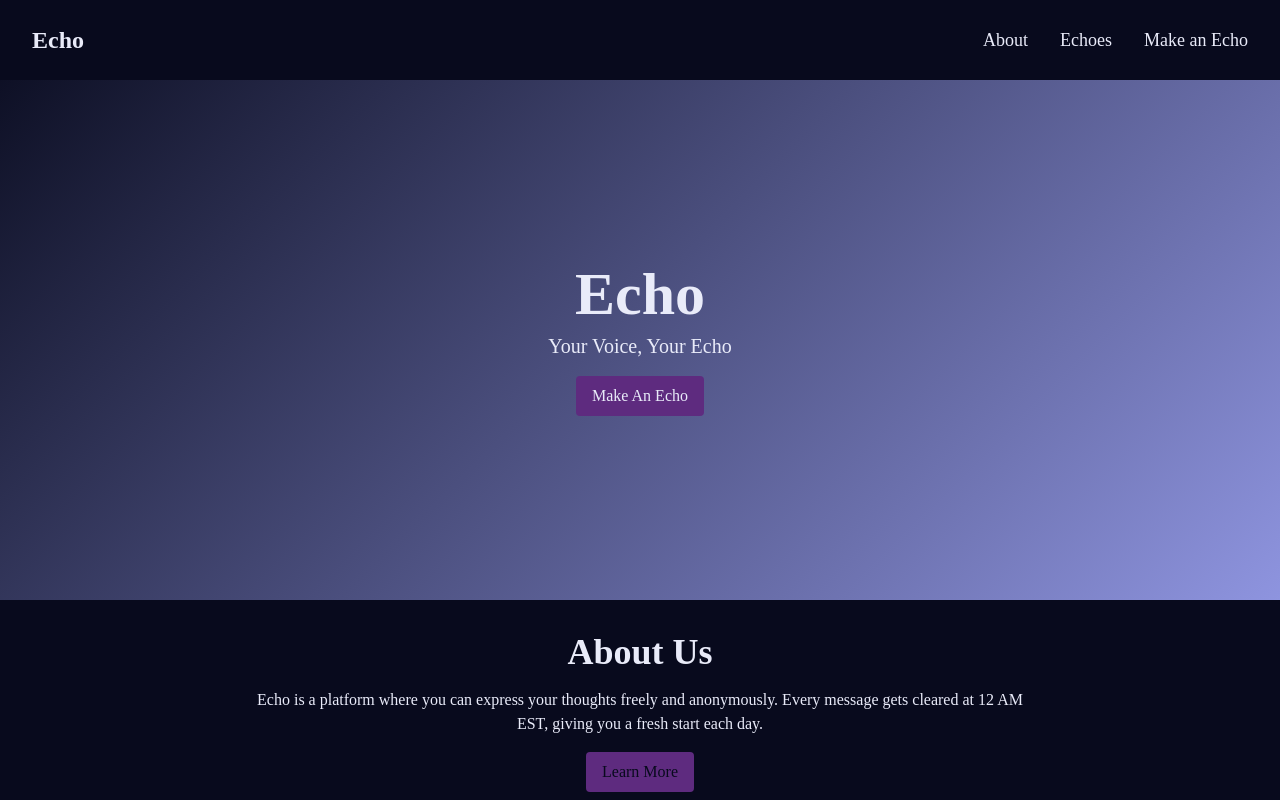
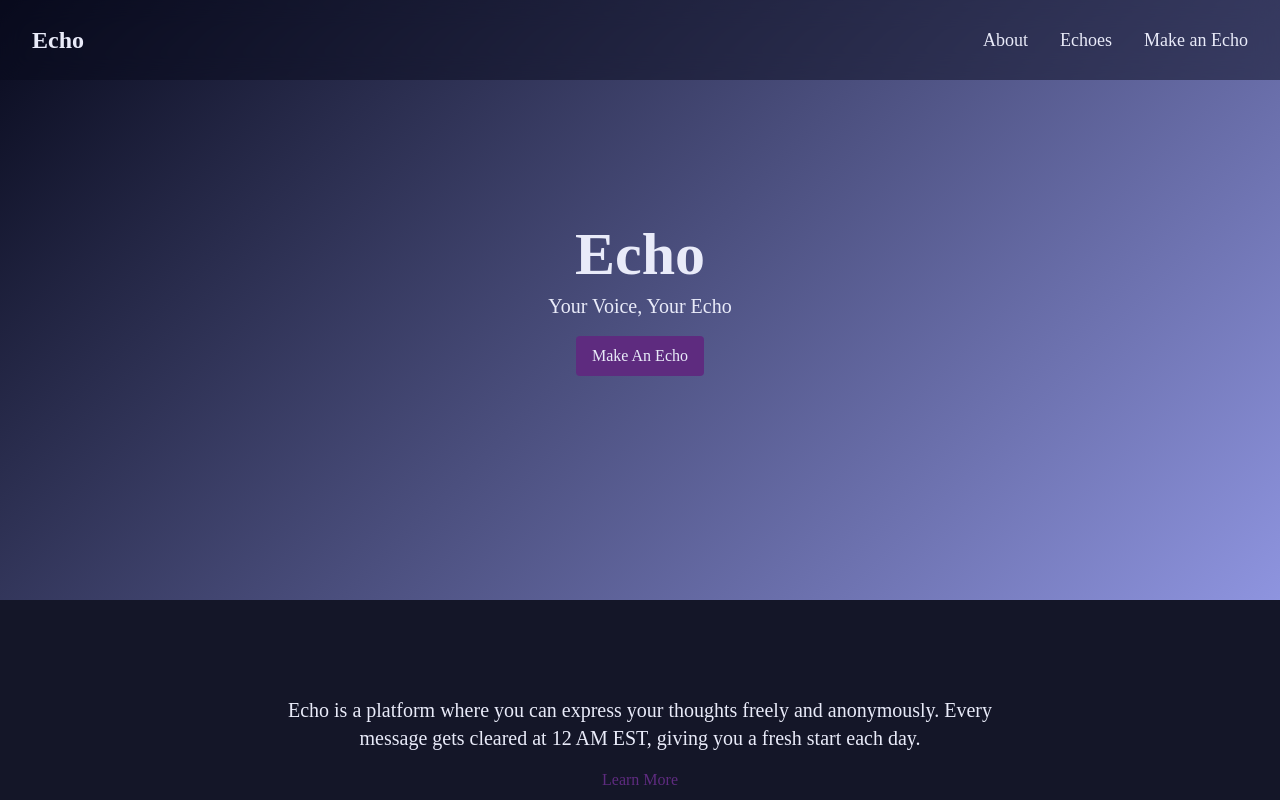
Before and after one commit to P541M/echo, a React (Create React App) app: page / in a window 1280 px wide. Shown: the top 800 px of the page. Built offline with nearby package versions, Linux system fonts and the light colour scheme; no server answers.

Commit message:
feat adjusting overall colouring and styling again lmao

```diff
--- a/src/components/About.jsx
+++ b/src/components/About.jsx
@@ -4,17 +4,21 @@ const About = () => {
   return (
     <div
       id="about"
-      className="w-full flex flex-col items-center bg-background text-text py-8"
+      className="w-full flex flex-col items-center justify-center py-20 bg-backgroundLight"
     >
-      <h2 className="text-4xl font-bold mb-4">About Us</h2>
-      <p className="max-w-3xl text-center mb-4">
-        Echo is a platform where you can express your thoughts freely and
-        anonymously. Every message gets cleared at 12 AM EST, giving you a fresh
-        start each day.
-      </p>
-      <button className="px-4 py-2 bg-secondary text-background rounded hover:bg-accent transition">
-        Learn More
-      </button>
+      <div className="relative z-10 text-center p-4 max-w-3xl">
+        <p className="text-xl mb-4">
+          Echo is a platform where you can express your thoughts freely and
+          anonymously. Every message gets cleared at 12 AM EST, giving you a
+          fresh start each day.
+        </p>
+        <p
+          className="text-secondary cursor-pointer hover:text-accent transition"
+          onClick={() => alert("Learn More clicked!")}
+        >
+          Learn More
+        </p>
+      </div>
     </div>
   );
 };
--- a/src/components/Hero.jsx
+++ b/src/components/Hero.jsx
@@ -4,7 +4,7 @@ const Hero = () => {
   return (
     <div
       id="home"
-      className="w-full h-[600px] flex flex-col items-center justify-center text-text pt-20"
+      className="w-full h-[600px] flex flex-col items-center justify-center text-text"
       style={{ background: "linear-gradient(135deg, #080a1d, #8e94df)" }}
     >
       <div className="relative z-10 text-center p-4">
--- a/src/components/Navbar.jsx
+++ b/src/components/Navbar.jsx
@@ -18,7 +18,7 @@ const Navbar = ({ goToSection }) => {
   }, []);
 
   return (
-    <div className="z-[1000] fixed left-0 right-0 h-20 bg-background text-text">
+    <div className="z-[1000] fixed left-0 right-0 h-20 bg-background/50 backdrop-blur-md text-text">
       <div className="flex justify-between items-center h-full px-8 relative">
         <div
           onClick={() => goToSection("home")}
@@ -56,9 +56,9 @@ const Navbar = ({ goToSection }) => {
       <div
         className={`${
           nav ? "block" : "hidden"
-        } fixed w-full z-20 bg-background text-text lg:hidden`}
+        } fixed top-20 left-0 w-full z-20 bg-background/50 backdrop-blur-md text-text lg:hidden`}
       >
-        <ul className="font-semibold text-center my-8">
+        <ul className="font-semibold text-center backdrop-blur-md">
           <li className="my-3 nav-link relative">
             <a
               href="#about"
```
